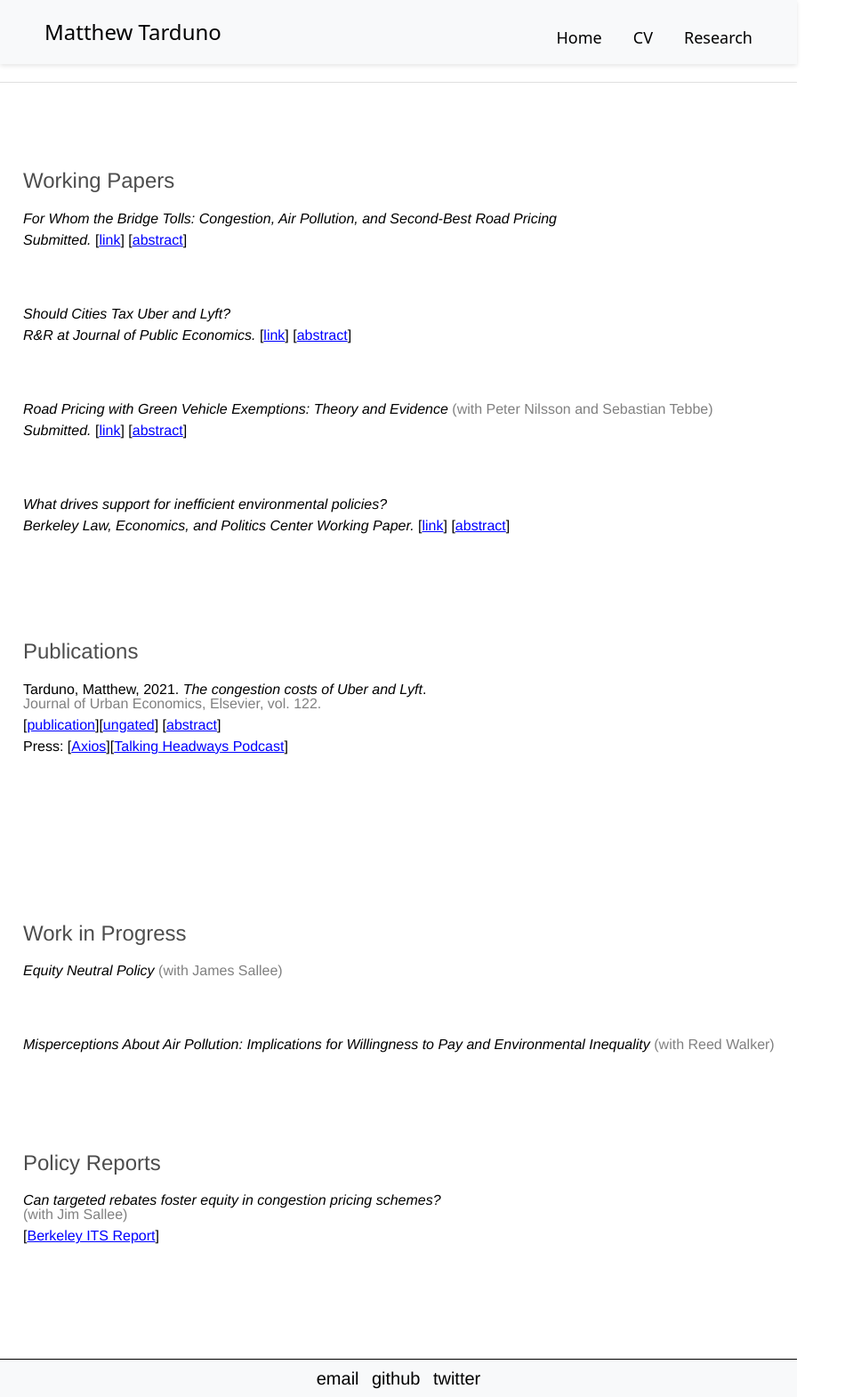
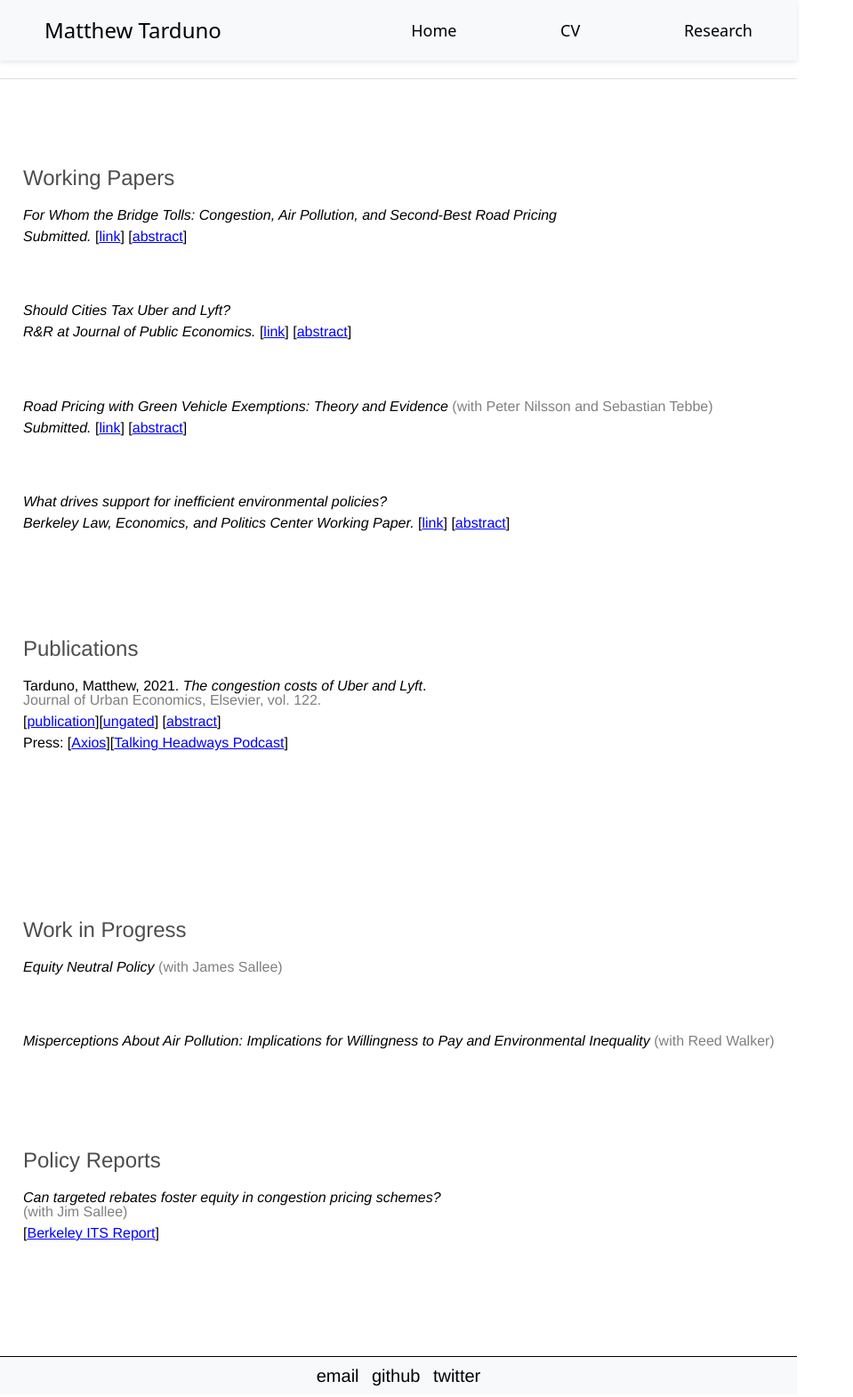
Before and after one commit to Matt-Tarduno/Matt-Tarduno.github.io, a Jekyll site: the page built from research_mobile/index.html, in a window 1280 px wide. Shown: the whole page at 89% size, without its empty margins (0-959 px from the left). Built offline with Jekyll 4.4.1, drawn with Linux system fonts in a browser that asks for light colours.

Commit message:
Update mobile.html

```diff
--- a/_layouts/mobile.html
+++ b/_layouts/mobile.html
@@ -144,10 +144,10 @@
   <body>
     <div class="topnav">
       <a href="/" style="font-size:24px;">Matthew Tarduno</a> <!-- Reduced header font size -->
-      <div class="topnav-right">
-        <a href="/" style="color: black">Home</a>
-        <a href="/cv" style="color: black">CV</a>
-        <a href="/research" style="color: black">Research</a>
+      <br>
+        <a href="/" style="font-size:18px;">Home</a>
+        <a href="/cv" style="font-size:18px;">CV</a>
+        <a href="/research" style="font-size:18px;">Research</a>
       </div>
     </div>
 
```
